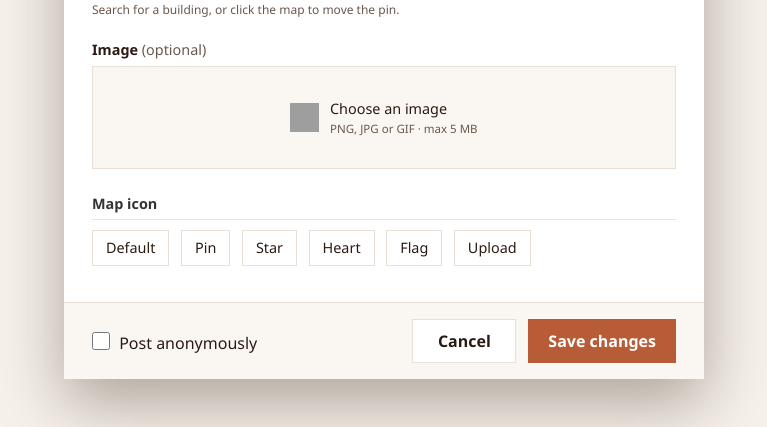
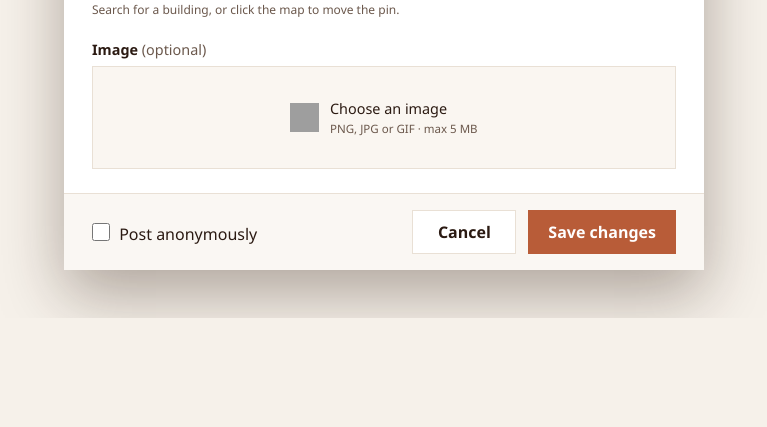
Before and after one commit to CSCI-5117-F26/developing-the-interactive-web-project-1-group-2, a Flask app: template project1/src/project1/templates/edit.html in a window 1280 px wide. Shown: the part 677-1104 px from the top of the page, without its empty margins (256-1023 px from the left). After the commit the page ends 995 px from the top, so only its background shows below. Run offline with Flask 3, Linux system fonts and the light colour scheme; the template is opened without the code that fills it, so the values that code supplies are empty; parts of the project's set-up code (start-up, migrations or seed data) failed here and were passed over; some libraries are stand-ins or nearby versions; grey boxes are pictures that could not be loaded.

Commit message:
Update edit.html

```diff
--- a/project1/src/project1/templates/edit.html
+++ b/project1/src/project1/templates/edit.html
@@ -75,7 +75,7 @@
             </div>
         </div>
 
-        <fieldset class="field">
+        <!-- <fieldset class="field">
             <legend class="fieldLabel">Map icon</legend>
             <div class="icon-options">
                 {% for key, label in [('default', 'Default'), ('pin', 'Pin'), ('star', 'Star'),
@@ -90,7 +90,7 @@
                     accept="image/png, image/jpg, image/jpeg, image/gif">
                 <small class="fieldNote">Max size: 5 MB{% if post.icon == 'custom' %} &middot; leave empty to keep the current icon{% endif %}</small>
             </div>
-        </fieldset>
+        </fieldset> -->
     </div>
 
     <div class="popupFooter">
```
